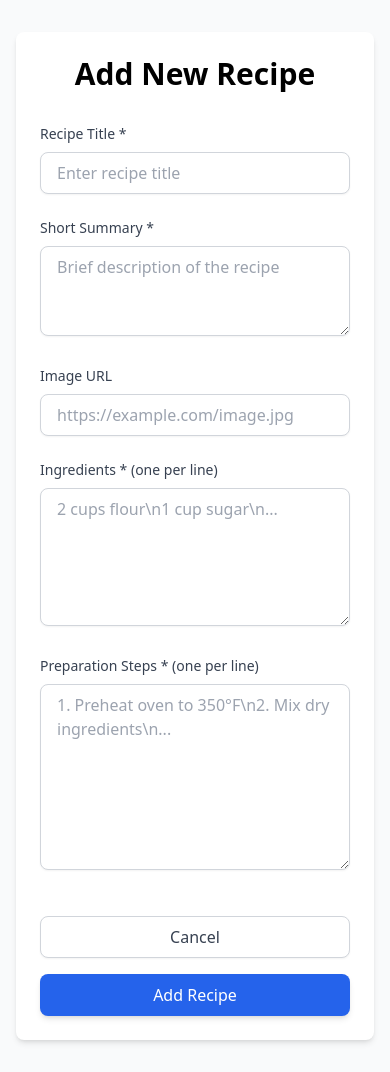
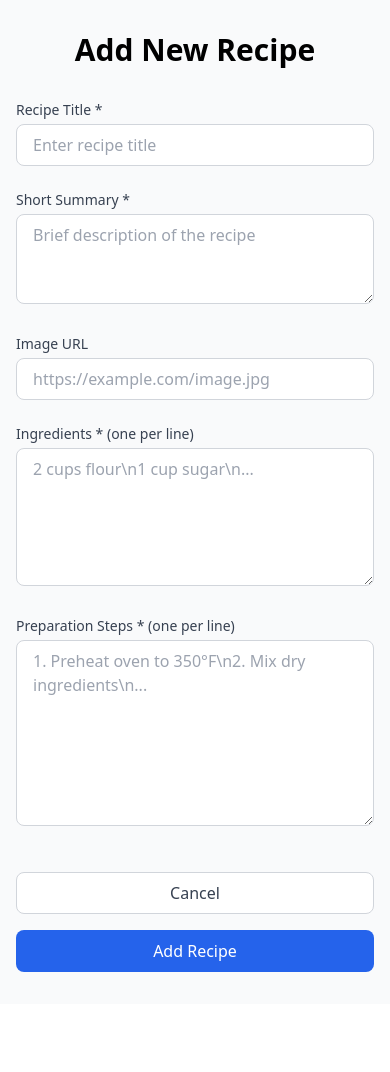
Before and after one commit to Lawwrenz/alx-fe-reactjs, a React (Vite) app in the folder recipe-sharing-platform/: page /add-recipe in a window 390 px wide. After the commit the page ends 1004 px from the top, so only its background shows below. Built offline with nearby package versions, Linux system fonts and the light colour scheme.

Commit message:
updated the addrecipeform

```diff
--- a/recipe-sharing-platform/src/components/AddRecipeForm.jsx
+++ b/recipe-sharing-platform/src/components/AddRecipeForm.jsx
@@ -8,13 +8,13 @@ const AddRecipeForm = () => {
     summary: '',
     image: '',
     ingredients: '',
-    steps: ''
+    steps: '' // Changed from 'instructions' to 'steps'
   });
   const [errors, setErrors] = useState({});
   const [isSubmitting, setIsSubmitting] = useState(false);
 
   const handleChange = (e) => {
-    const { name, value } = e.target;
+    const { name, value } = e.target; // Proper use of target.value
     setFormData({
       ...formData,
       [name]: value
@@ -33,7 +33,7 @@ const AddRecipeForm = () => {
     if (!formData.title.trim()) newErrors.title = 'Recipe title is required';
     if (!formData.summary.trim()) newErrors.summary = 'Summary is required';
     if (!formData.ingredients.trim()) newErrors.ingredients = 'Ingredients are required';
-    if (!formData.steps.trim()) newErrors.steps = 'Steps are required';
+    if (!formData.steps.trim()) newErrors.steps = 'Steps are required'; // Changed from 'instructions'
 
     if (formData.ingredients.trim() && formData.ingredients.split('\n').filter(i => i.trim()).length < 2) {
       newErrors.ingredients = 'Please enter at least 2 ingredients';
@@ -49,11 +49,12 @@ const AddRecipeForm = () => {
     if (validateForm()) {
       setIsSubmitting(true);
 
+      // Simulate form submission
       setTimeout(() => {
         console.log('Form submitted:', {
           ...formData,
           ingredients: formData.ingredients.split('\n').filter(i => i.trim()),
-          steps: formData.steps.split('\n').filter(i => i.trim())
+          steps: formData.steps.split('\n').filter(i => i.trim()) // Changed from 'instructions'
         });
         setIsSubmitting(false);
         navigate('/');
@@ -63,13 +64,13 @@ const AddRecipeForm = () => {
 
   return (
     <div className="container mx-auto px-4 py-8">
-      <div className="max-w-2xl mx-auto bg-white rounded-lg shadow-md p-6 md:p-8">
+      <div className="max-w-2xl mx-auto">
         <h1 className="text-3xl font-bold text-center mb-8">Add New Recipe</h1>
 
         <form onSubmit={handleSubmit} className="space-y-6">
           {/* Title Field */}
           <div>
-            <label htmlFor="title" className="block text-sm font-medium text-gray-700 mb-2">
+            <label htmlFor="title" className="block text-sm font-medium text-gray-700 mb-1">
               Recipe Title *
             </label>
             <input
@@ -78,17 +79,17 @@ const AddRecipeForm = () => {
               name="title"
               value={formData.title}
               onChange={handleChange}
-              className={`w-full px-4 py-2 border rounded-lg focus:ring-2 focus:ring-blue-500 focus:border-blue-500 shadow-sm ${
+              className={`w-full px-4 py-2 border rounded-lg focus:ring-2 focus:ring-blue-500 focus:border-blue-500 ${
                 errors.title ? 'border-red-500' : 'border-gray-300'
               }`}
               placeholder="Enter recipe title"
             />
-            {errors.title && <p className="mt-2 text-sm text-red-600">{errors.title}</p>}
+            {errors.title && <p className="mt-1 text-sm text-red-600">{errors.title}</p>}
           </div>
 
           {/* Summary Field */}
           <div>
-            <label htmlFor="summary" className="block text-sm font-medium text-gray-700 mb-2">
+            <label htmlFor="summary" className="block text-sm font-medium text-gray-700 mb-1">
               Short Summary *
             </label>
             <textarea
@@ -97,17 +98,17 @@ const AddRecipeForm = () => {
               rows="3"
               value={formData.summary}
               onChange={handleChange}
-              className={`w-full px-4 py-2 border rounded-lg focus:ring-2 focus:ring-blue-500 focus:border-blue-500 shadow-sm ${
+              className={`w-full px-4 py-2 border rounded-lg focus:ring-2 focus:ring-blue-500 focus:border-blue-500 ${
                 errors.summary ? 'border-red-500' : 'border-gray-300'
               }`}
               placeholder="Brief description of the recipe"
             />
-            {errors.summary && <p className="mt-2 text-sm text-red-600">{errors.summary}</p>}
+            {errors.summary && <p className="mt-1 text-sm text-red-600">{errors.summary}</p>}
           </div>
 
           {/* Image URL Field */}
           <div>
-            <label htmlFor="image" className="block text-sm font-medium text-gray-700 mb-2">
+            <label htmlFor="image" className="block text-sm font-medium text-gray-700 mb-1">
               Image URL
             </label>
             <input
@@ -116,14 +117,14 @@ const AddRecipeForm = () => {
               name="image"
               value={formData.image}
               onChange={handleChange}
-              className="w-full px-4 py-2 border border-gray-300 rounded-lg focus:ring-2 focus:ring-blue-500 focus:border-blue-500 shadow-sm"
+              className="w-full px-4 py-2 border border-gray-300 rounded-lg focus:ring-2 focus:ring-blue-500 focus:border-blue-500"
               placeholder="https://example.com/image.jpg"
             />
           </div>
 
           {/* Ingredients Field */}
           <div>
-            <label htmlFor="ingredients" className="block text-sm font-medium text-gray-700 mb-2">
+            <label htmlFor="ingredients" className="block text-sm font-medium text-gray-700 mb-1">
               Ingredients * (one per line)
             </label>
             <textarea
@@ -132,17 +133,17 @@ const AddRecipeForm = () => {
               rows="5"
               value={formData.ingredients}
               onChange={handleChange}
-              className={`w-full px-4 py-2 border rounded-lg focus:ring-2 focus:ring-blue-500 focus:border-blue-500 shadow-sm ${
+              className={`w-full px-4 py-2 border rounded-lg focus:ring-2 focus:ring-blue-500 focus:border-blue-500 ${
                 errors.ingredients ? 'border-red-500' : 'border-gray-300'
               }`}
               placeholder="2 cups flour\n1 cup sugar\n..."
             />
-            {errors.ingredients && <p className="mt-2 text-sm text-red-600">{errors.ingredients}</p>}
+            {errors.ingredients && <p className="mt-1 text-sm text-red-600">{errors.ingredients}</p>}
           </div>
 
-          {/* Steps Field */}
+          {/* Steps Field (previously Instructions) */}
           <div>
-            <label htmlFor="steps" className="block text-sm font-medium text-gray-700 mb-2">
+            <label htmlFor="steps" className="block text-sm font-medium text-gray-700 mb-1">
               Preparation Steps * (one per line)
             </label>
             <textarea
@@ -151,12 +152,12 @@ const AddRecipeForm = () => {
               rows="7"
               value={formData.steps}
               onChange={handleChange}
-              className={`w-full px-4 py-2 border rounded-lg focus:ring-2 focus:ring-blue-500 focus:border-blue-500 shadow-sm ${
+              className={`w-full px-4 py-2 border rounded-lg focus:ring-2 focus:ring-blue-500 focus:border-blue-500 ${
                 errors.steps ? 'border-red-500' : 'border-gray-300'
               }`}
               placeholder="1. Preheat oven to 350°F\n2. Mix dry ingredients\n..."
             />
-            {errors.steps && <p className="mt-2 text-sm text-red-600">{errors.steps}</p>}
+            {errors.steps && <p className="mt-1 text-sm text-red-600">{errors.steps}</p>}
           </div>
 
           {/* Form Actions */}
@@ -164,14 +165,14 @@ const AddRecipeForm = () => {
             <button
               type="button"
               onClick={() => navigate('/')}
-              className="px-6 py-2 border border-gray-300 rounded-lg text-gray-700 bg-white hover:bg-gray-50 transition-colors shadow-sm"
+              className="px-6 py-2 border border-gray-300 rounded-lg text-gray-700 bg-white hover:bg-gray-50 transition-colors"
             >
               Cancel
             </button>
             <button
               type="submit"
               disabled={isSubmitting}
-              className="px-6 py-2 border border-transparent rounded-lg text-white bg-blue-600 hover:bg-blue-700 focus:outline-none focus:ring-2 focus:ring-blue-500 focus:ring-offset-2 transition-colors disabled:opacity-70 disabled:cursor-not-allowed shadow-md"
+              className="px-6 py-2 border border-transparent rounded-lg text-white bg-blue-600 hover:bg-blue-700 focus:outline-none focus:ring-2 focus:ring-blue-500 focus:ring-offset-2 transition-colors disabled:opacity-70 disabled:cursor-not-allowed"
             >
               {isSubmitting ? (
                 <>
```
